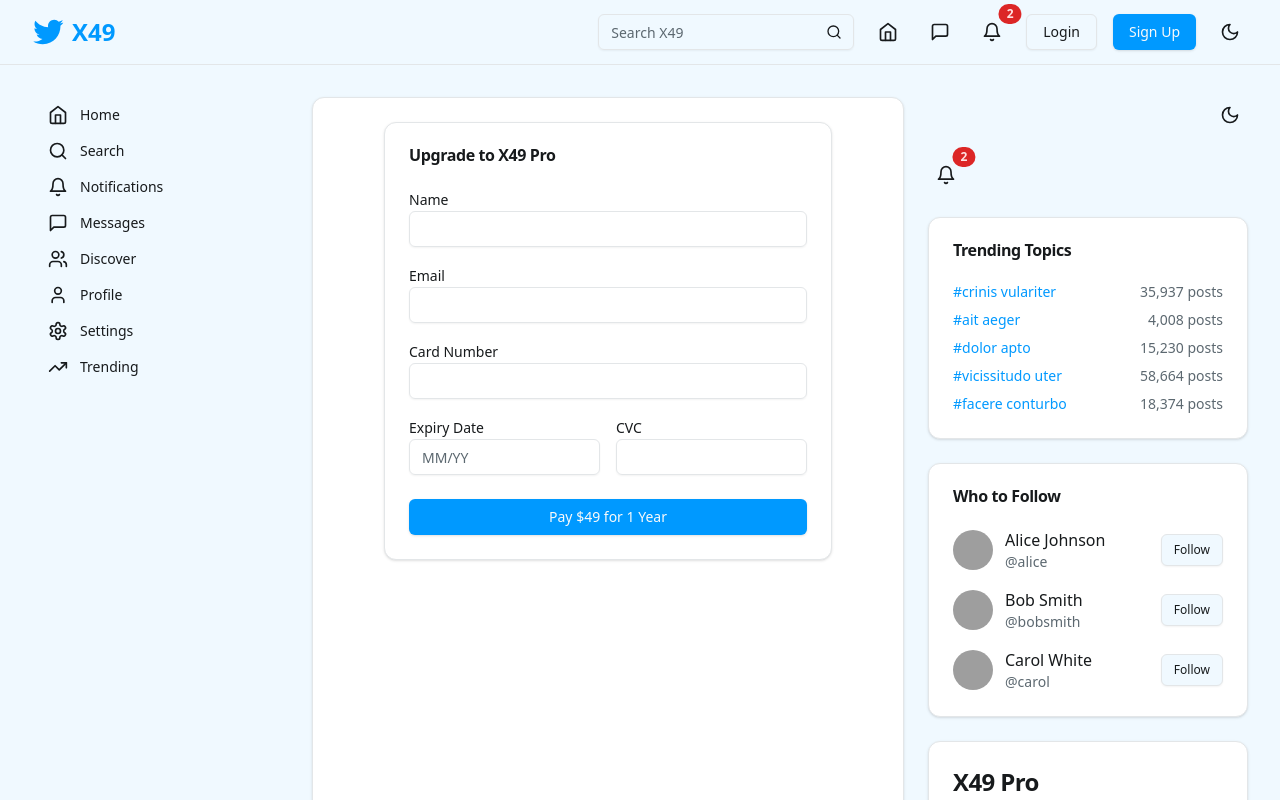
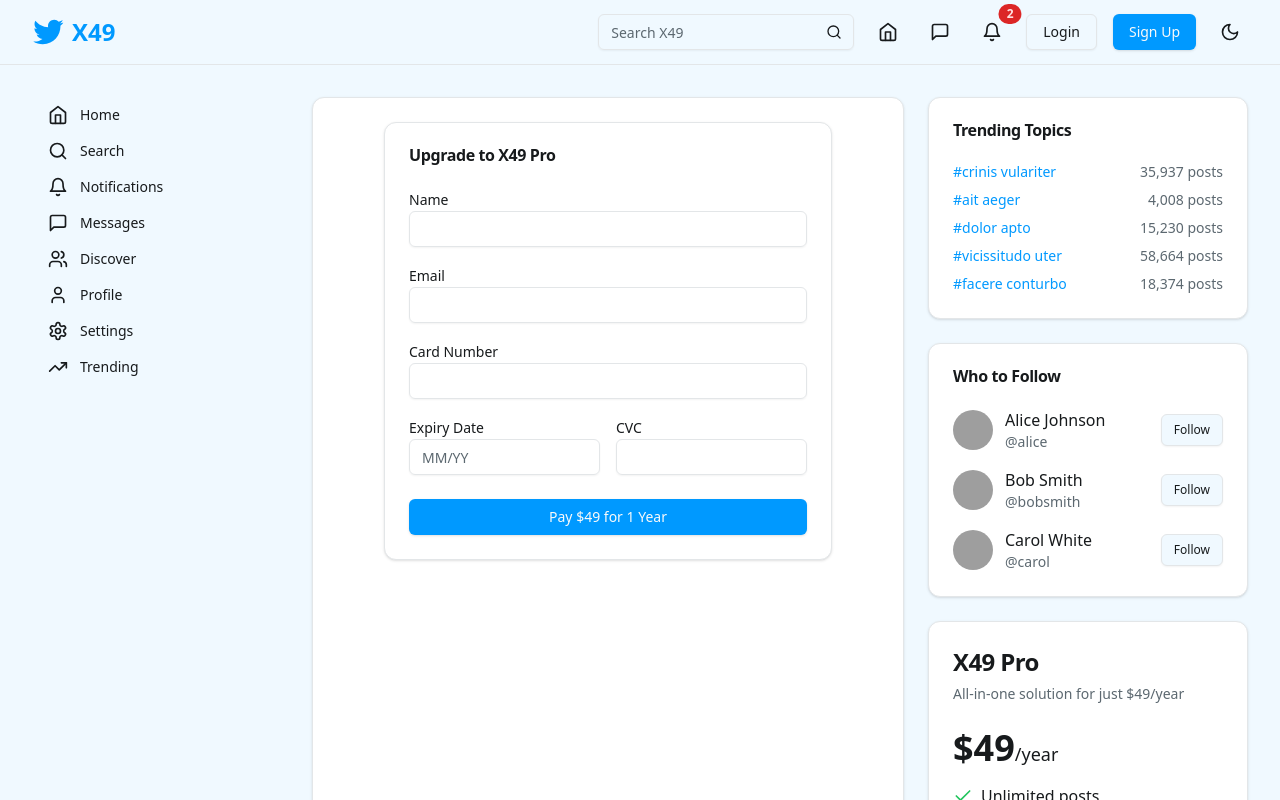
Before and after one commit to markokraemer/x-clone-on-waymo-ride, a Next.js app: page /checkout in a window 1280 px wide. Shown: the top 800 px of the page. Built offline with nearby package versions, Linux system fonts and the light colour scheme; grey boxes are pictures that could not be loaded.

Commit message:
SOFTGEN MAGIC

```diff
--- a/src/components/Layout.jsx
+++ b/src/components/Layout.jsx
@@ -23,10 +23,6 @@ const Layout = ({ children }) => {
             </CardContent>
           </Card>
           <div className="lg:w-80 space-y-6">
-            <div className="flex justify-end mb-4">
-              <DarkModeToggle />
-            </div>
-            <NotificationCenter />
             <TrendingTopics />
             <WhoToFollow />
             <PricingCard />
--- a/src/components/PricingCard.jsx
+++ b/src/components/PricingCard.jsx
@@ -1,8 +1,11 @@
 import { Button } from '@/components/ui/button';
 import { Card, CardHeader, CardTitle, CardDescription, CardContent, CardFooter } from '@/components/ui/card';
 import { Check } from 'lucide-react';
+import { useRouter } from 'next/router';
 
 const PricingCard = () => {
+  const router = useRouter();
+
   return (
     <Card className="w-full max-w-sm mx-auto">
       <CardHeader>
@@ -21,7 +24,7 @@ const PricingCard = () => {
         </ul>
       </CardContent>
       <CardFooter>
-        <Button className="w-full">Upgrade to Pro</Button>
+        <Button className="w-full" onClick={() => router.push('/checkout')}>Upgrade to Pro</Button>
       </CardFooter>
     </Card>
   );
--- a/src/components/Sidebar.jsx
+++ b/src/components/Sidebar.jsx
@@ -33,7 +33,7 @@ const Sidebar = () => {
         ))}
       </nav>
       <div className="mt-auto">
-        <Button className="w-full" size="lg">
+        <Button className="w-full" size="lg" onClick={() => router.push('/checkout')}>
           <DollarSign className="h-5 w-5 mr-2" />
           Upgrade to Pro
         </Button>
--- a/src/pages/index.js
+++ b/src/pages/index.js
@@ -1,4 +1,5 @@
 import { useState, useRef } from 'react';
+import { useRouter } from 'next/router';
 import Layout from '@/components/Layout';
 import Feed from '@/components/Feed';
 import ComposeButton from '@/components/ComposeButton';
@@ -7,12 +8,14 @@ import TrendingTopics from '@/components/TrendingTopics';
 import { useUser } from '@/context/UserContext';
 import useToast from '@/hooks/useToast';
 import { Card, CardContent } from '@/components/ui/card';
+import { Button } from '@/components/ui/button';
 
 export default function Home() {
   const [isComposeModalOpen, setIsComposeModalOpen] = useState(false);
   const { user } = useUser();
   const feedRef = useRef();
   const { showToast } = useToast();
+  const router = useRouter();
 
   const handleNewPost = (newPost) => {
     setIsComposeModalOpen(false);
```
